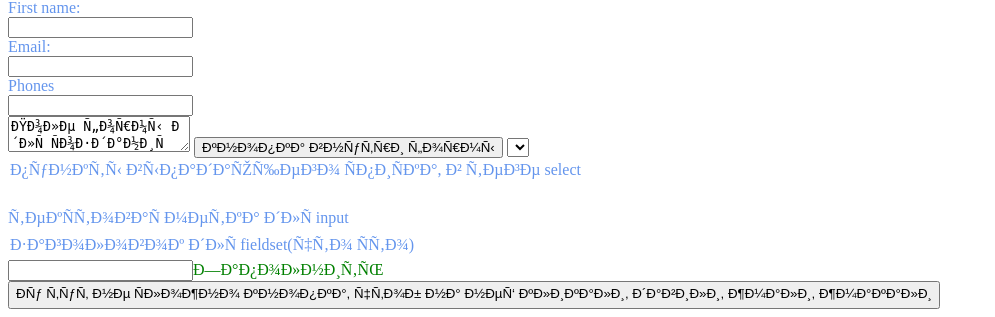
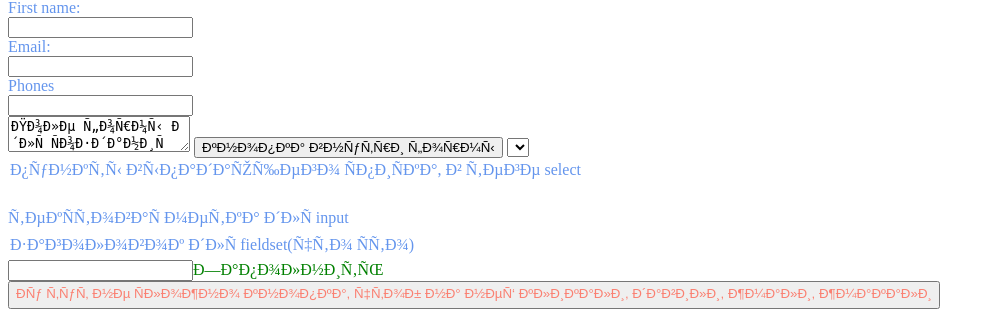
Before and after one commit to Ivan26ru/artemLearn, a PHP site: page / in a window 1280 px wide. Shown: the part 663-980 px from the top of the page, without its empty margins (0-995 px from the left). Run offline with PHP 8.4, Linux system fonts and the light colour scheme; lists and menus that the app fills with data are empty.

Commit message:
Мой 10 коммит

```diff
--- a/front/index.html
+++ b/front/index.html
@@ -59,5 +59,5 @@
 </form>
 <input class="exit" type="item" name="пупупу">Заполнить</input>
 </body>
-<button>Ну тут не сложно кнопка, чтоб на неё кликали, давили, жмали, жмакали</button>
+<button class="poke">Ну тут не сложно кнопка, чтоб на неё кликали, давили, жмали, жмакали</button>
 </html>
--- a/front/style.css
+++ b/front/style.css
@@ -22,3 +22,6 @@
 .exit{
     color: lime;
 }
+.poke{
+    color: salmon;
+}
```
